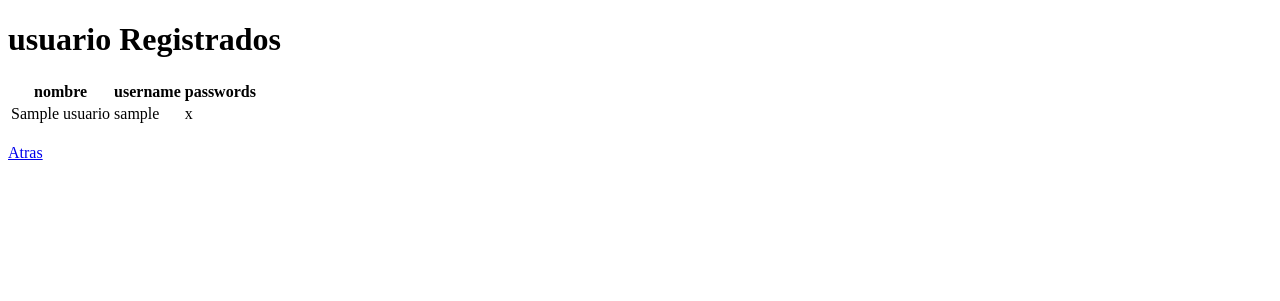
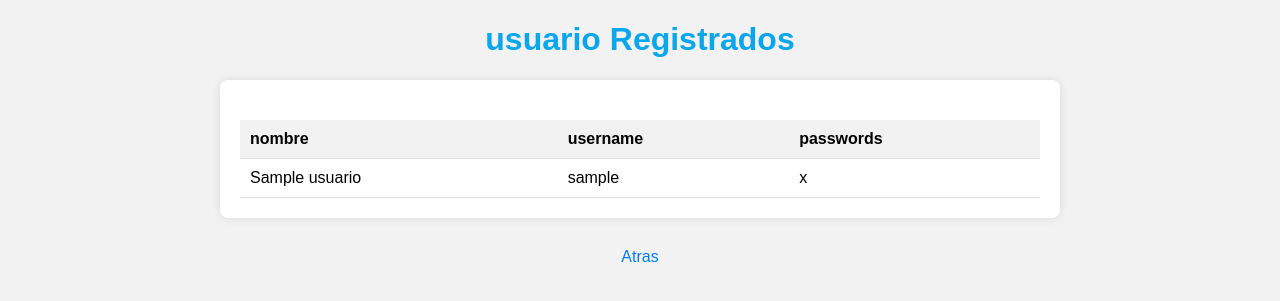
Before and after one commit to AngelBallestero/Repositorioluisangel, a PHP site: page /listarusuarios.php in a window 1280 px wide. Shown: the top 301 px of the page. Run offline with PHP 8.4, Linux system fonts and the light colour scheme; tables that the repository leaves empty or names only in its code hold one stand-in row (values such as "Sample post").

Commit message:
nuevo cambio

```diff
--- /dev/null
+++ b/estilosusuarios.css
@@ -0,0 +1,64 @@
+body {
+    font-family: Arial, sans-serif;
+    margin: 0;
+    padding: 0;
+    background-color: #f2f2f2;
+}
+
+.container {
+    max-width: 800px;
+    margin: 20px auto;
+    padding: 20px;
+    background-color: #fff;
+    border-radius: 8px;
+    box-shadow: 0 0 10px rgba(0, 0, 0, 0.1);
+}
+
+h1 {
+    color: #0aa6ee;
+}
+
+table {
+    width: 100%;
+    border-collapse: collapse;
+    margin-top: 20px;
+}
+
+th, td {
+    padding: 10px;
+    border-bottom: 1px solid #ddd;
+}
+
+th {
+    background-color: #f2f2f2;
+    font-weight: bold;
+    text-align: left;
+}
+
+tr:hover {
+    background-color: #f9f9f9;
+}
+
+button {
+    padding: 10px 20px;
+    background-color: #4CAF50;
+    color: white;
+    border: none;
+    border-radius: 4px;
+    cursor: pointer;
+}
+
+button:hover {
+    background-color: #45a049;
+}
+
+a {
+    color: #007bff;
+    text-decoration: none;
+    margin-top: 10px;
+    display: inline-block;
+}
+
+a:hover {
+    text-decoration: underline;
+}
--- a/listarusuarios.php
+++ b/listarusuarios.php
@@ -16,12 +16,15 @@ $conexion = null;
 <head>
     <meta charset="UTF-8">
     <meta name="viewport" content="width=device-width, initial-scale=1.0">
+    <link rel="stylesheet" href="estilosusuarios.css">
     <title>LISTA de usuarios</title>
 </head>
+<center>
 <body>
 
     <h1>usuario Registrados</h1>
-    <table>
+    <div class="container">
+     <table>
         <tr>
             <th>nombre</th>
             <th>username</th>
@@ -34,14 +37,12 @@ $conexion = null;
             <td><?php echo $usuario['passwords']; ?></td>
         </tr>
         <?php endforeach; ?>
-    </table>
-    <br/>
+     </table>
+    </div>
+
     <a href="index.php">Atras</a>
 
 
-
-
-
-
 </body>
+<center>
 </html>
```
